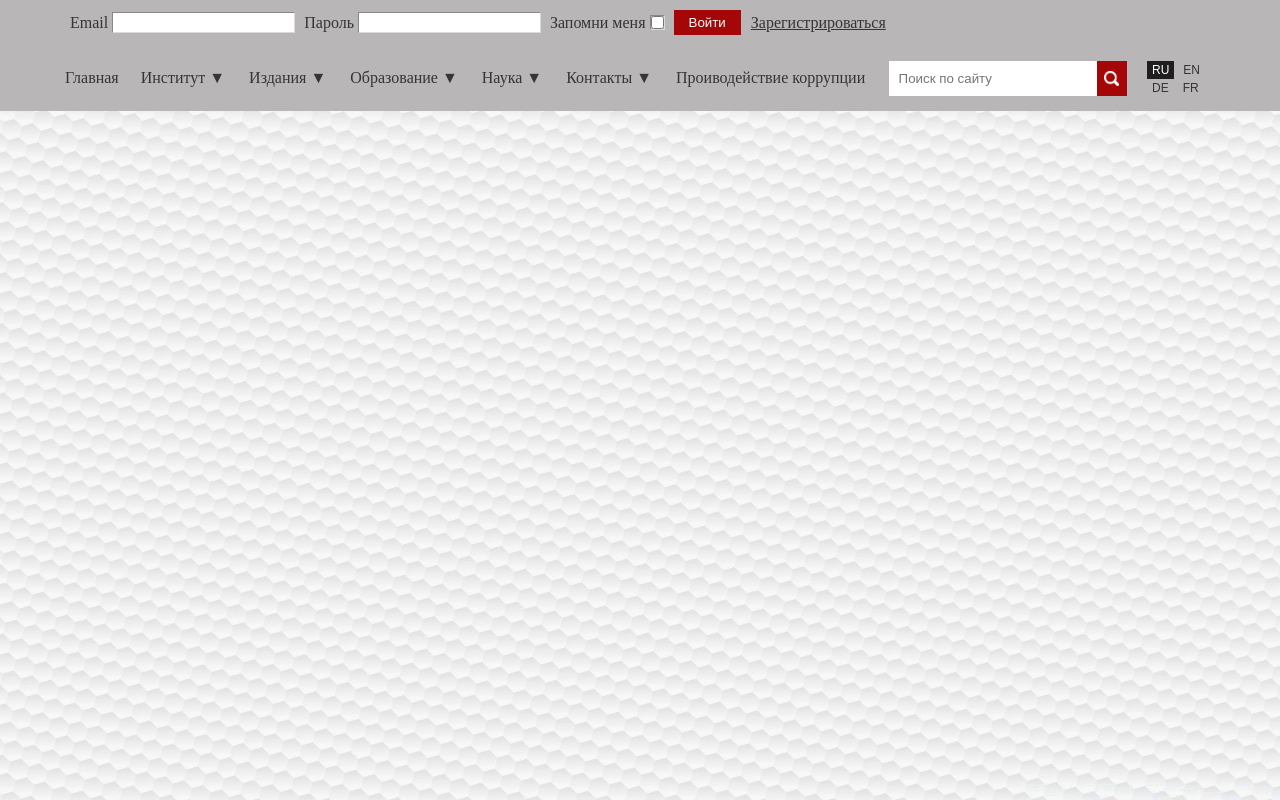
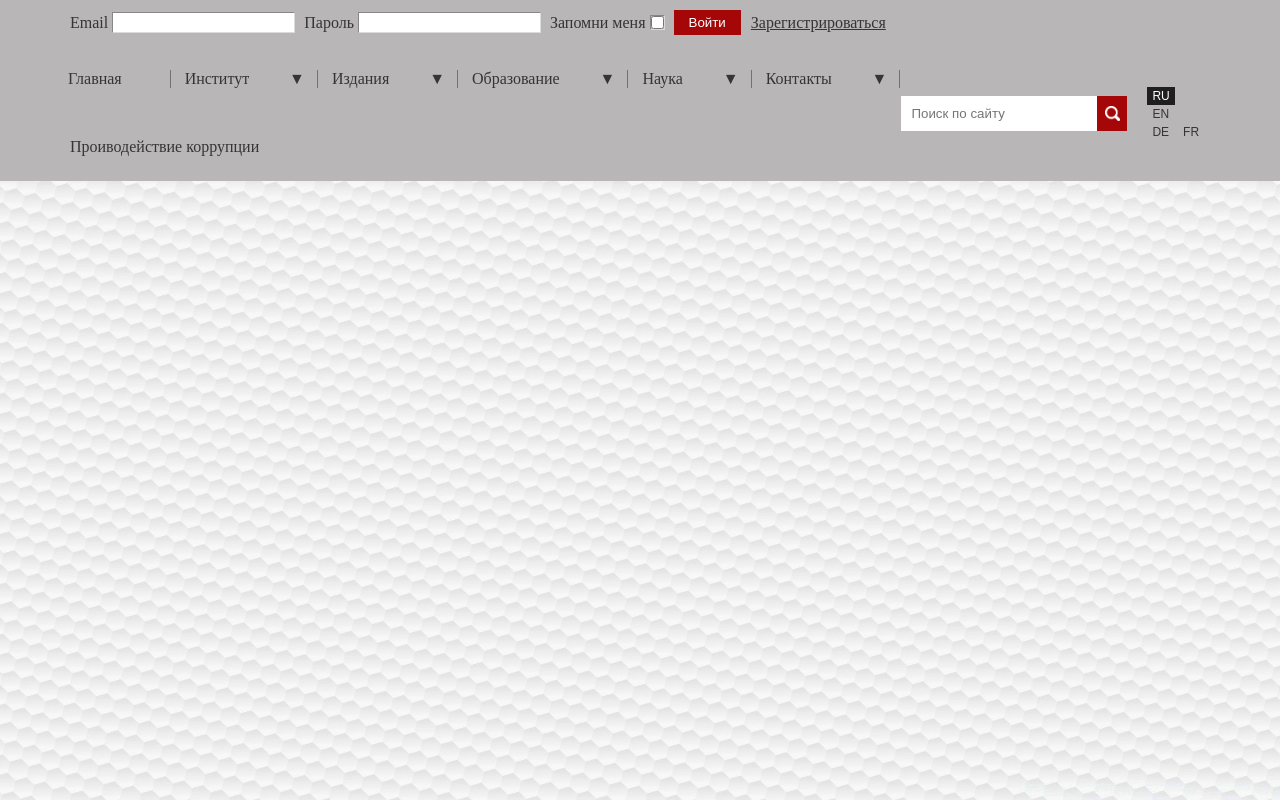
Before and after one commit to AlienNT/it2_0, a plain HTML site: page hw3/index.html in a window 1280 px wide. Drawn offline with Linux system fonts and the light colour scheme.

Commit message:
hw3 v1.02

```diff
--- a/hw3/css/main.scss
+++ b/hw3/css/main.scss
@@ -7,7 +7,7 @@
   list-style: none;
   color: #353535;
   border: none;
-  transition: linear all 0.1s;
+  //transition: linear all 0.1s;
 }
 
 .container {
@@ -19,7 +19,12 @@
     display: flex;
   }
 }
+li,span,input,label,button {
+  transition: all linear 0.1s;
+  * {
 
+  }
+}
 .header {
   width: 100%;
   z-index: 1000;
@@ -143,10 +148,25 @@
     }
 
     .first_level_li {
+      padding: 24px 0;
       flex: auto;
+      border: 1px solid rgba(0, 0, 0, 0);
+      .first_level_content  {
+        height: fit-content;
+        border-right: 1px solid #727272;
 
+      }
       &:hover {
+        border: 1px solid #d6d6d7;
         background: #fdfdfe;
+        .first_level_content {
+            border-right: 1px solid rgba(0, 0, 0, 0);
+        }
+      }
+      &:last-of-type {
+        .first_level_content  {
+          border: none;
+        }
       }
     }
   }
@@ -263,10 +283,11 @@
     width: 170%;
   }
 
-  .first_level_content, .main_page_link {
+  .first_level_content, {
     display: flex;
+    justify-content: space-between;
     cursor: pointer;
-    padding: 24px 10px;
+    padding: 0 10px;
 
     &:hover {
       background: #fafafb;
--- a/hw3/index.html
+++ b/hw3/index.html
@@ -45,7 +45,9 @@
             <nav class="flex_col nav_col">
                 <ul class="nav_ul">
                     <li class="first_level_li">
-                        <a href="javascript:void(0);" class="main_page_link">Главная</a>
+                        <div class="first_level_content">
+                            <a href="javascript:void(0);" class="main_page_link">Главная</a>
+                        </div>
                     </li>
                     <li class="first_level_li">
                         <div class="first_level_content">
@@ -181,7 +183,9 @@
                         </div>
                     </li>
                     <li class="first_level_li first_level_content">
-                        <a href="javascript:void(0);">Проиводействие коррупции</a>
+                        <div class="first_level_content">
+                            <a href="javascript:void(0);">Проиводействие коррупции</a>
+                        </div>
                     </li>
                 </ul>
             </nav>
```
Also changed, not shown: hw3/css/main.css, 1 other file.
